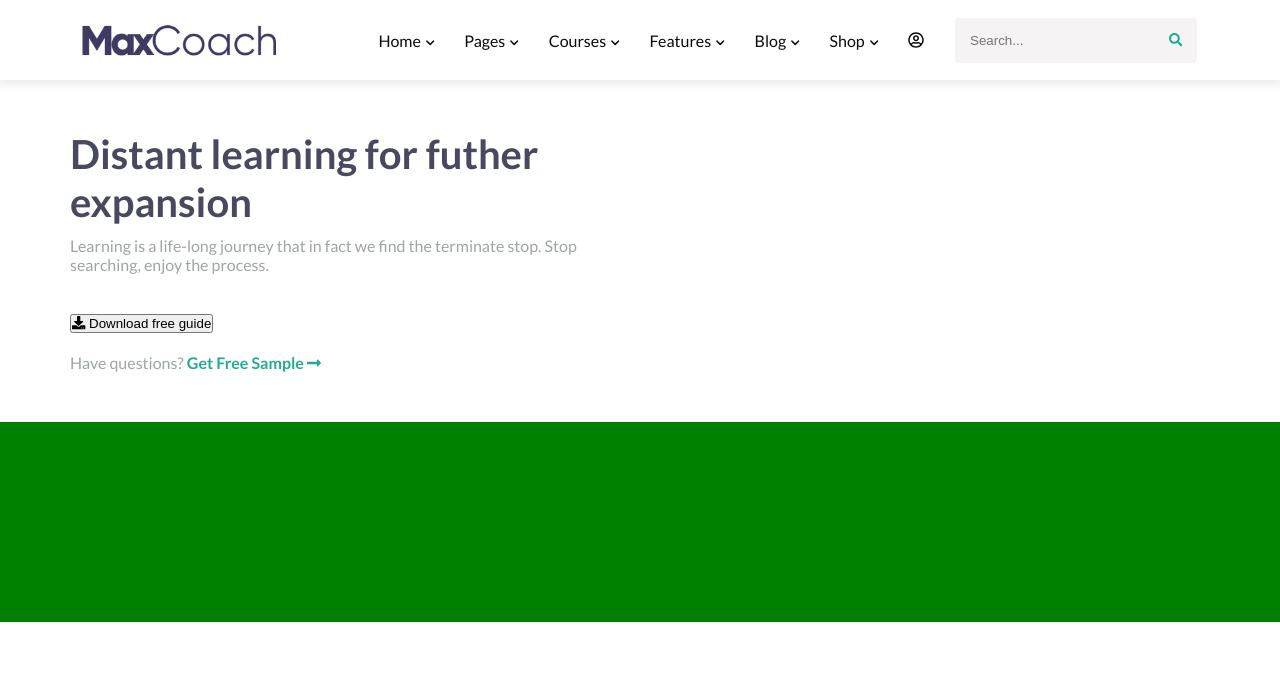
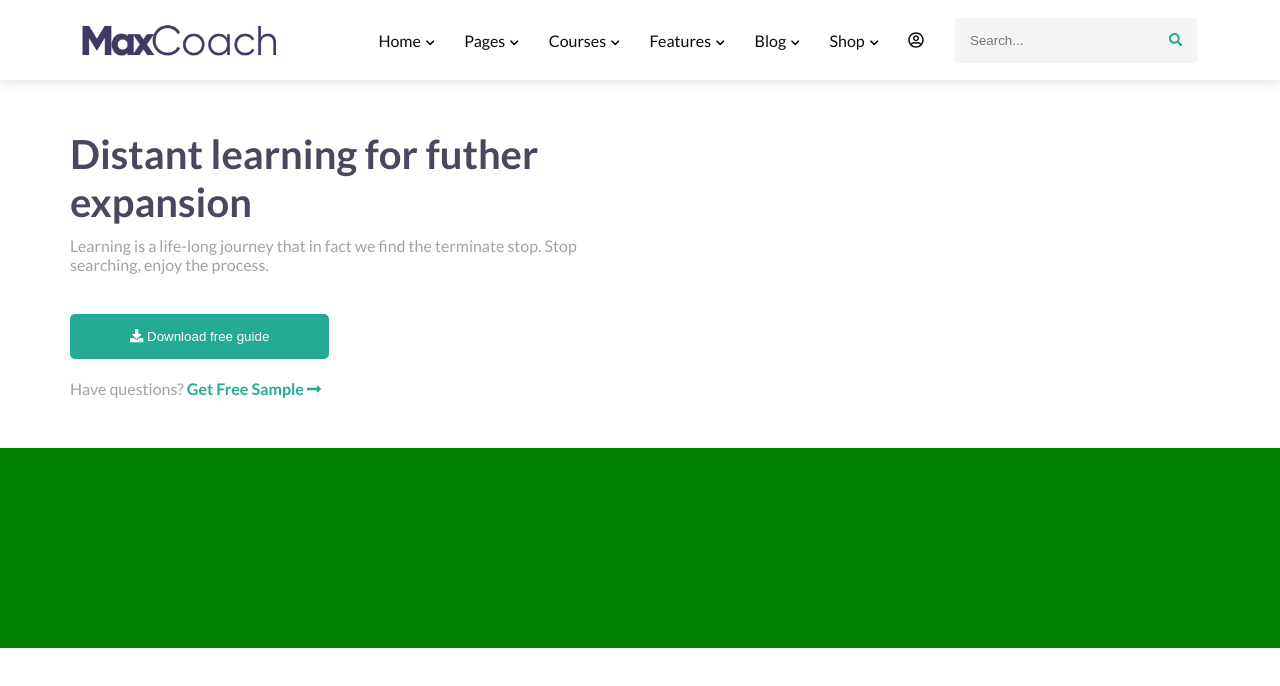
Before and after one commit to GianlucaBenassi/proj-html-vuejs, a Vue app: page / in a window 1280 px wide. Shown: the top 686 px of the page. Built offline with nearby package versions, Linux system fonts and the light colour scheme.

Commit message:
custom green button

```diff
--- a/src/assets/style/_variables.scss
+++ b/src/assets/style/_variables.scss
@@ -2,4 +2,4 @@ $textColor: #0b0b0b;
 $textColorLight: #9ea4a5;
 $searchBG: #f6f3f5;
 $mainGreen: #25ab94;
-$titleColor: #48495f;
+$gunPowder: #48495f;
--- a/src/assets/style/global.scss
+++ b/src/assets/style/global.scss
@@ -27,7 +27,7 @@ a {
 }
 
 h1,h2,h3,h4 {
-    color: $titleColor;
+    color: $gunPowder;
 }
 
 .big-title {
@@ -79,6 +79,24 @@ h1,h2,h3,h4 {
 }
 
 
+// ----- custom button -----
+
+.btn-green {
+    color: #fff;
+    background-color: $mainGreen;
+    border: none;
+    border-radius: 5px;
+    padding: 15px 60px;
+    cursor: pointer;
+    transition: all .5s;
+
+    &:hover {
+        background-color: $gunPowder;
+    }
+}
+
+
+
 // ***** variables classes *****
 
 .text-color {
--- a/src/components/sections/DistantLearning.vue
+++ b/src/components/sections/DistantLearning.vue
@@ -9,11 +9,11 @@
                 <div class="col title">
                     <h1 class="big-title">Distant learning for futher expansion</h1>
                     <p class="text-color-light">Learning is a life-long journey that in fact we find the terminate stop. Stop searching, enjoy the process.</p>
-                    <button><i class="fas fa-download"></i> Download free guide</button>
+                    <button class="btn-green"><i class="fas fa-download"></i> Download free guide</button>
                     <a href="#" class="text-color-light">
                         Have questions?
                         <span class="text-green">Get Free Sample <i class="fas fa-long-arrow-alt-right"></i></span>
-                        </a>
+                    </a>
                 </div>
 
                 <!-- image -->
```
